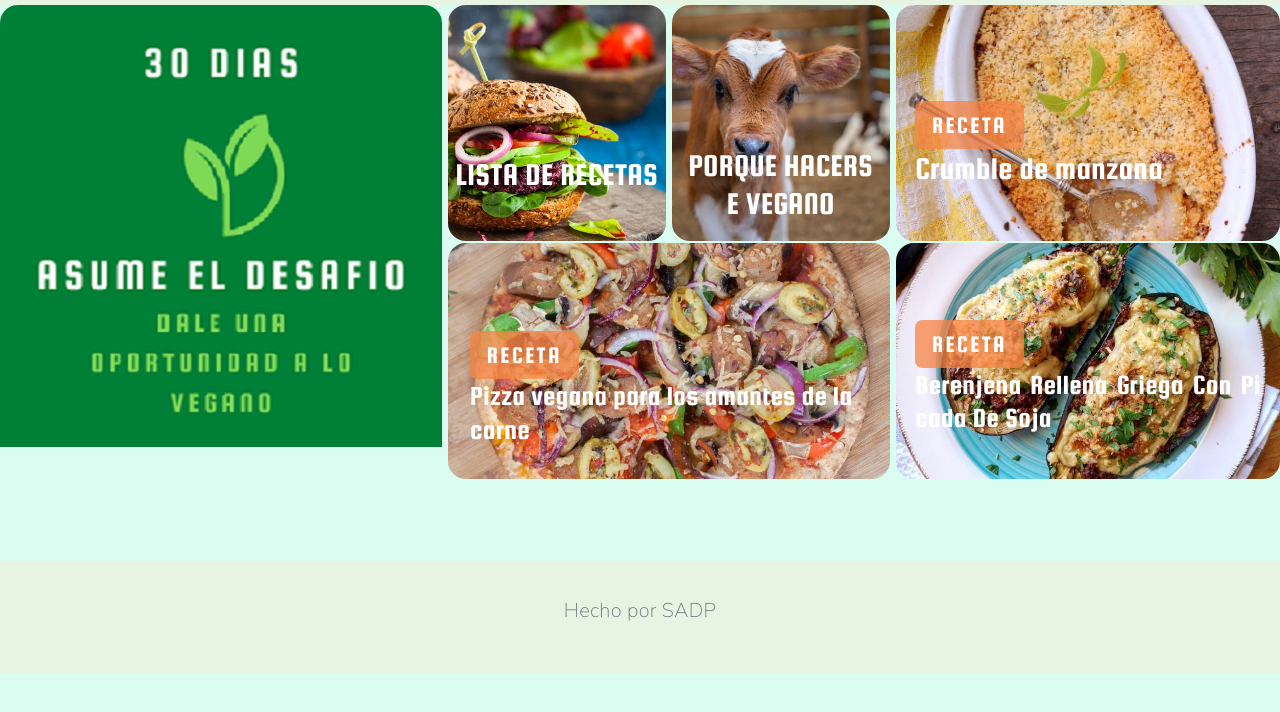
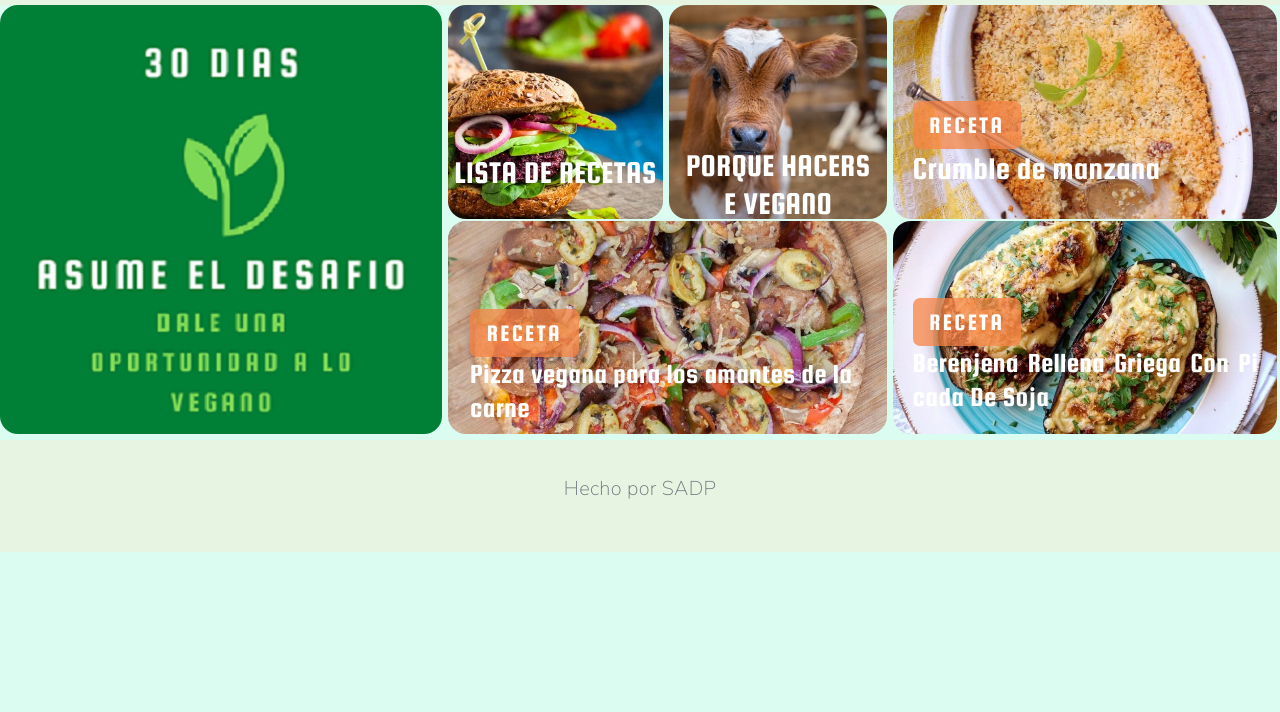
Before and after one commit to sashimidipa/Vegan-Co., a website: page index.html in a window 1280 px wide. Shown: the part 76-788 px from the top of the page. Drawn offline with nearby package versions, Linux system fonts and the light colour scheme.

Commit message:
final changes responsive index

```diff
--- a/scss/style.scss
+++ b/scss/style.scss
@@ -181,11 +181,11 @@ a {
 .boxlyout {
 	display: grid;
 	grid-template-columns: 49.5% 49.5%;
-	grid-template-rows: 50% 28% 28% 28% 28%;
+	grid-template-rows: 48.5% 28% 28% 28% 28%;
 	column-gap:.5%;
 	row-gap: .5%;
 	flex-wrap: wrap;
-	margin:  0 0 150% 0;
+	margin:  0 0 135% 0;
 	color: $color_6;
 	background: #DBFDF1;
 	overflow: visible;
@@ -655,6 +655,7 @@ h1{
 	}
 	.boxlyout{
 		grid-template-rows: 52% 30% 30% 30% 30%;
+		margin-bottom: 143%;
 	}
 	.recipe_colection {
 		.text {
@@ -713,7 +714,7 @@ h1{
 @media only screen and (min-width:600px){
 	.boxlyout{
 		grid-template-rows: 54% 30% 30% 30% 30%;
-		margin:  0 0 10% 0;
+		margin-bottom: 145%;
 	}
 	.recipe_colection {
 		.text {
@@ -756,6 +757,7 @@ h1{
 	.boxlyout{
 		grid-template-columns: 24.5% 24.5% 24.5% 24.5%;
 		grid-template-rows: 34% 34% 34%;
+		margin-bottom: 5%;
 	}
 	.challenge_panel {
 		grid-column-start: 1;
@@ -851,7 +853,8 @@ h1{
 	}
 	.boxlyout{
 		grid-template-columns: 17% 17% 17% 17% 30%;
-		grid-template-rows: 45% 45% 45%;
+		grid-template-rows: 47% 47%;
+		margin-bottom: 0.1%;
 	}
 	.recipe_colection {
 		.text {
@@ -945,8 +948,9 @@ h1{
 		display: block;
 	}
 	.boxlyout{
-		grid-template-columns: 17% 17% 17% 17% 30%;
-		grid-template-rows: 55% 55% 55%;
+		grid-template-columns: 17% 17% 16.8% 17% 30%;
+		grid-template-rows: 50%;
+		margin-bottom: 0.5%;
 	}
 	.recipe_colection {
 			.text {
```
Also changed, not shown: scss/style.css, 1 other file.
